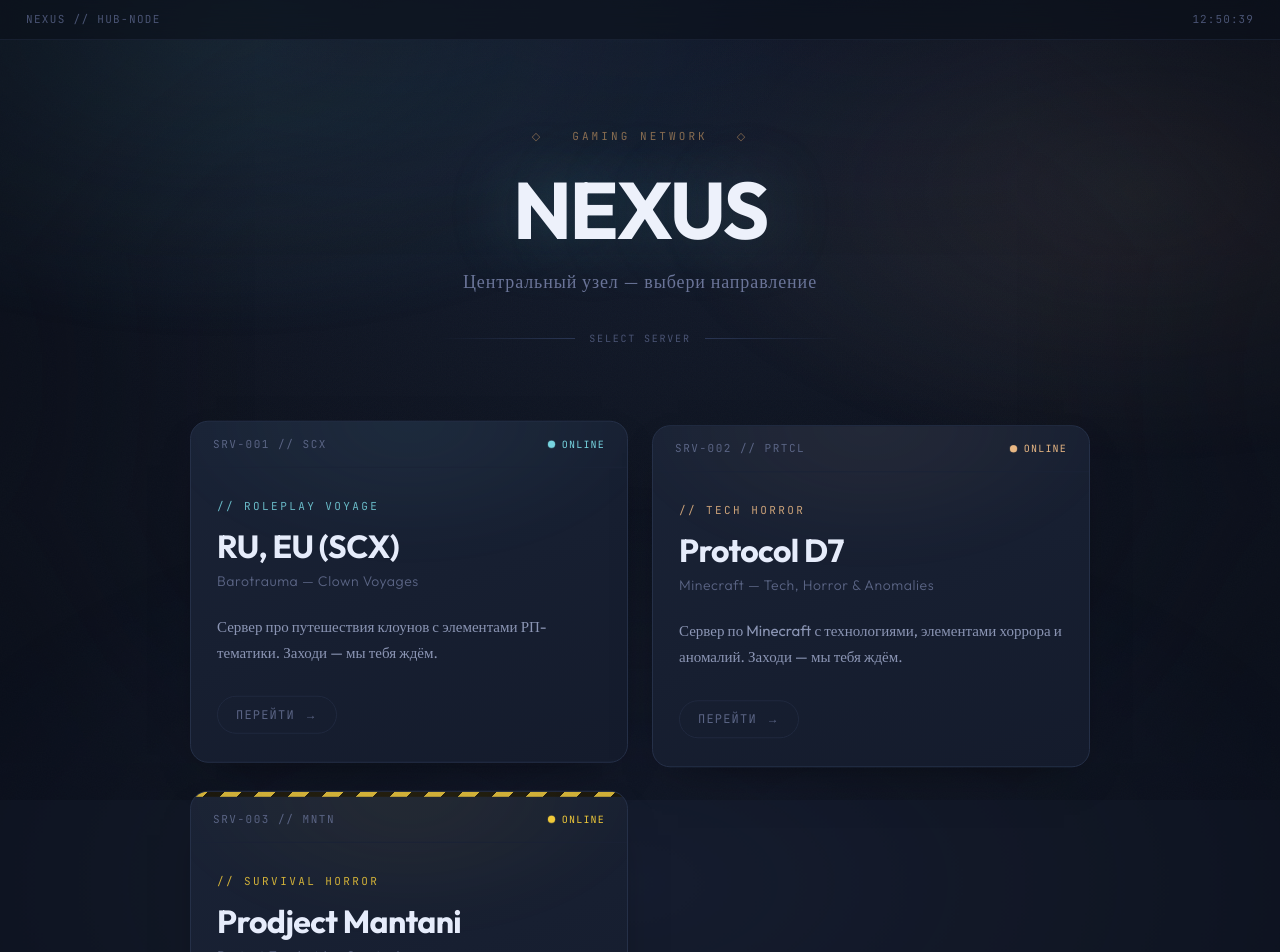
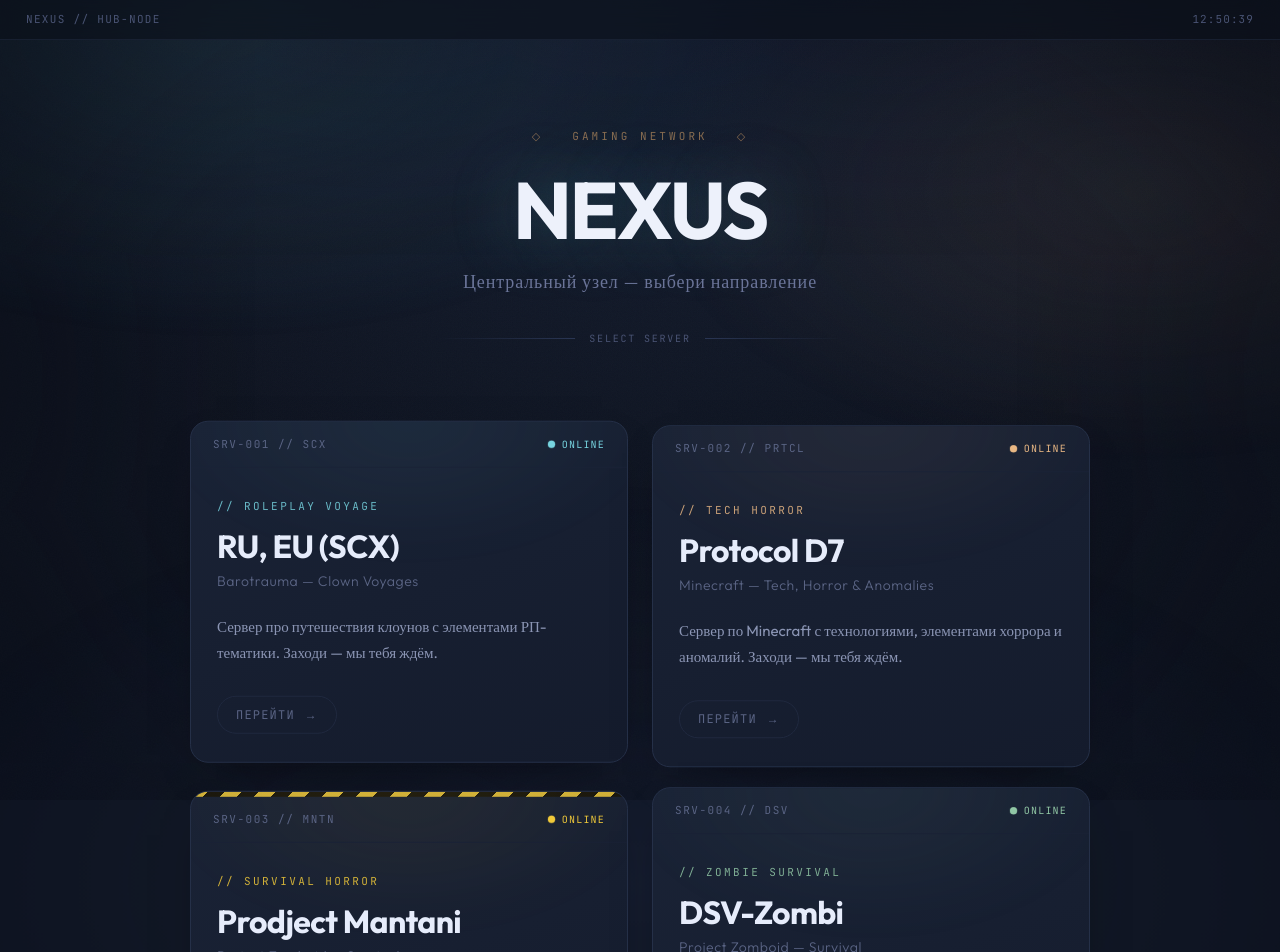
Before and after one commit to retgar11099-crypto/osnovnoy, a React (Vite) app: page / in a window 1280 px wide. Shown: the top 952 px of the page. Built offline with nearby package versions, Linux system fonts and the light colour scheme; the HTML template or start-up script is replaced by a standard one.

Commit message:
Update site from new export: fix base, add DSV-Zombi link, restore Discord

```diff
--- a/src/App.tsx
+++ b/src/App.tsx
@@ -34,7 +34,7 @@ function ServerCard({
     <a
       href={href ?? '#'}
       target={href ? '_blank' : undefined}
-      rel="noopener noreferrer"
+      rel={href ? 'noopener noreferrer' : undefined}
       onMouseEnter={() => setHovered(true)}
       onMouseLeave={() => setHovered(false)}
       style={{
@@ -343,7 +343,6 @@ export default function App() {
           <ServerCard
             code="SRV-001 // SCX"
             title="RU, EU (SCX)"
-            href="https://retgar11099-crypto.github.io/barotrauma/"
             subtitle="Barotrauma — Clown Voyages"
             desc="Сервер про путешествия клоунов с элементами РП-тематики. Заходи — мы тебя ждём."
             tag="// Roleplay Voyage"
@@ -355,7 +354,6 @@ export default function App() {
           <ServerCard
             code="SRV-002 // PRTCL"
             title="Protocol D7"
-            href="https://retgar11099-crypto.github.io/d7/"
             subtitle="Minecraft — Tech, Horror & Anomalies"
             desc="Сервер по Minecraft с технологиями, элементами хоррора и аномалий. Заходи — мы тебя ждём."
             tag="// Tech Horror"
@@ -367,7 +365,6 @@ export default function App() {
           <ServerCard
             code="SRV-003 // MNTN"
             title="Prodject Mantani"
-            href="https://retgar11099-crypto.github.io/project-zomboid/"
             subtitle="Project Zomboid — Survival"
             desc="Сервер по Project Zomboid. Выживи в мире мертвецов — каждый день на счету."
             tag="// Survival Horror"
@@ -376,6 +373,18 @@ export default function App() {
             statusLabel="ONLINE"
             floatDelay="-2s"
             stripe
+          />
+          <ServerCard
+            code="SRV-004 // DSV"
+            title="DSV-Zombi"
+            subtitle="Project Zomboid — Survival"
+            desc="Мир после катастрофы, где припасы на исходе, а безопасных мест почти не осталось. Собери команду и выживи."
+            tag="// Zombie Survival"
+            accentColor="#91c7a5"
+            glowColor="rgba(145,199,165,0.3)"
+            statusLabel="ONLINE"
+            floatDelay="-6.5s"
+            href="https://retgar11099-crypto.github.io/dsv-zombi/"
           />
         </div>
 
--- a/vite.config.ts
+++ b/vite.config.ts
@@ -11,7 +11,7 @@ export default defineConfig(({ mode }) => {
   const emitSourcemaps = mode === 'development'
 
   return {
-    base: './',
+    base: process.env.FIGMA_PUBLIC_URL ? `${process.env.FIGMA_PUBLIC_URL}/` : './',
     build: {
       sourcemap: emitSourcemaps ? 'inline' : false,
       minify: !emitSourcemaps,
@@ -268,7 +268,9 @@ function figmaErrorOverlayReplay(): Plugin {
  * the old tree mounted until the page is reloaded.
  */
 function figmaReactRefreshBoundaryFallback(): Plugin {
+  type ModuleNode = import('vite').ModuleNode
   const hadRefreshBoundary = new Map<string, boolean>()
+  const lostRefreshBoundaries = new Set<string>()
   let sendFullReload: (() => void) | null = null
 
   return {
@@ -278,6 +280,29 @@ function figmaReactRefreshBoundaryFallback(): Plugin {
     configureServer(server) {
       sendFullReload = () => server.ws.send({ type: 'full-reload', path: '*' })
     },
+    handleHotUpdate({ modules, server, timestamp }) {
+      if (lostRefreshBoundaries.size === 0) return
+
+      const visited = new Set<ModuleNode>()
+      const pending = [...modules]
+      while (pending.length > 0) {
+        const current = pending.pop()
+        if (!current || visited.has(current)) continue
+        visited.add(current)
+
+        const moduleId = current.id?.split('?')[0]
+        if (moduleId && lostRefreshBoundaries.has(moduleId)) {
+          const invalidated = new Set<ModuleNode>()
+          for (const updatedModule of modules) {
+            server.moduleGraph.invalidateModule(updatedModule, invalidated, timestamp, true)
+          }
+          sendFullReload?.()
+          return []
+        }
+
+        pending.push(...current.importers)
+      }
+    },
     transform(code, id) {
       if (!/\.[jt]sx?(?:\?|$)/.test(id) || id.includes('/node_modules/')) return null
 
@@ -286,7 +311,9 @@ function figmaReactRefreshBoundaryFallback(): Plugin {
       const previousHadRefreshBoundary = hadRefreshBoundary.get(moduleId)
       hadRefreshBoundary.set(moduleId, hasRefreshBoundary)
 
+      if (hasRefreshBoundary) lostRefreshBoundaries.delete(moduleId)
       if (previousHadRefreshBoundary && !hasRefreshBoundary) {
+        lostRefreshBoundaries.add(moduleId)
         queueMicrotask(() => sendFullReload?.())
       }
 
```
Also changed, not shown: src/index.css (line endings or trailing spaces).
